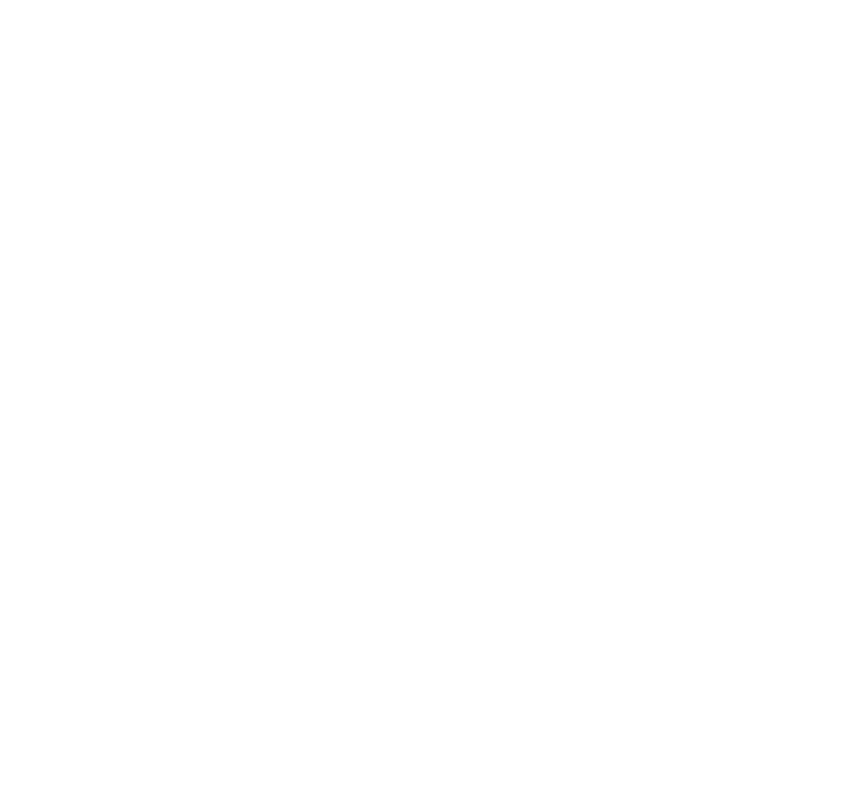
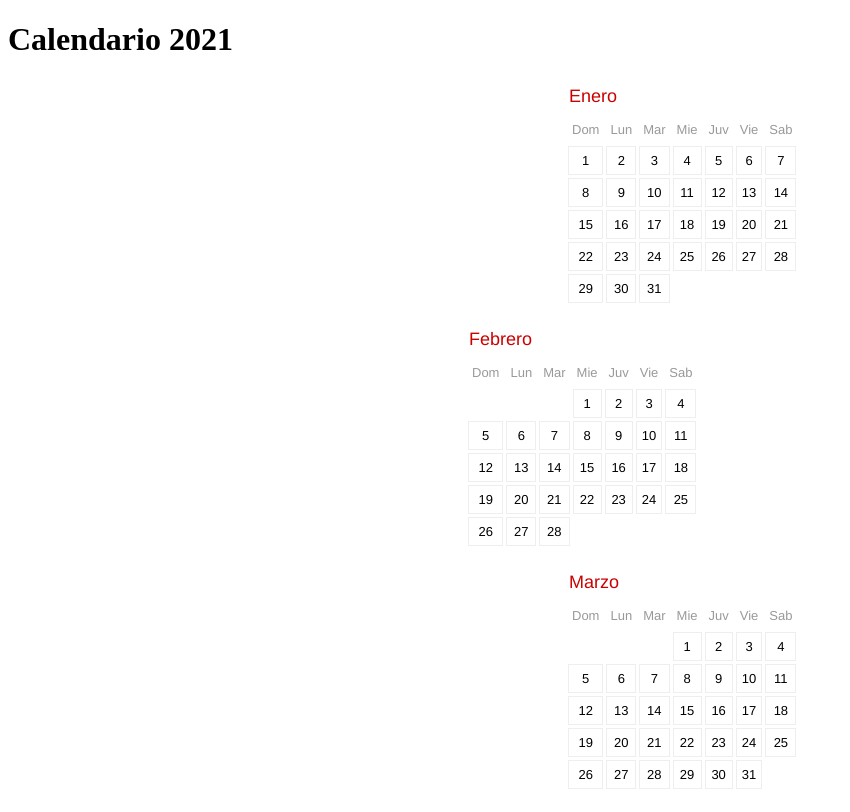
Before and after one commit to Yamete-Kudasai/calendario-certic-sena, a plain HTML site: page index.html in a window 1280 px wide. Shown: the top 812 px of the page, without its empty margins (0-850 px from the left). Drawn offline with Linux system fonts and the light colour scheme.

Commit message:
encabezado

```diff
--- a/index.html
+++ b/index.html
@@ -4,10 +4,10 @@
     <meta charset="UTF-8">
     <meta name="viewport" content="width=device-width, initial-scale=1.0">
     <title>Document</title>
-    <script> src="main.js"</script>
+    <script src="main.js" defer></script>
     <link rel="stylesheet" href="style.css">
 </head>
 <body>
-
+    <h1>Calendario 2021</h1>
 </body>
 </html>
```
